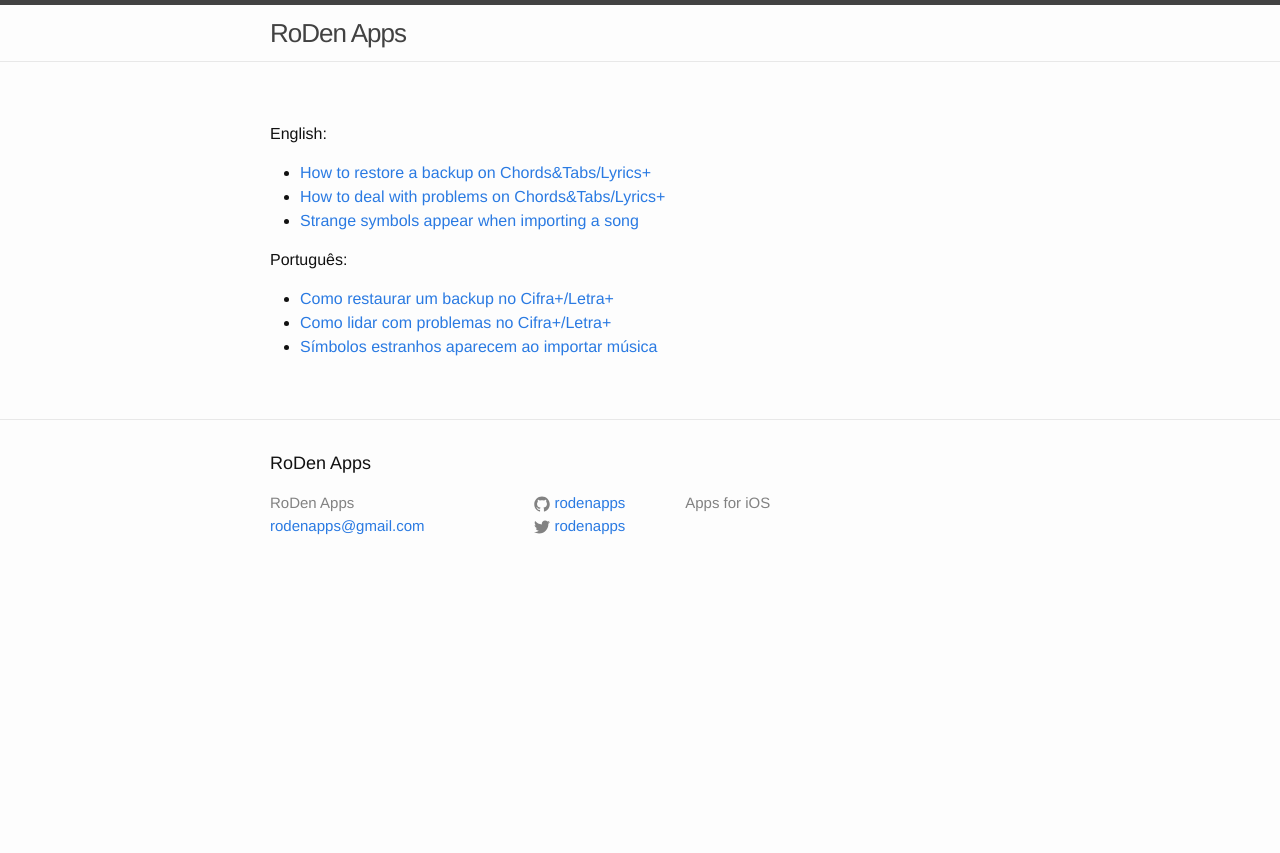
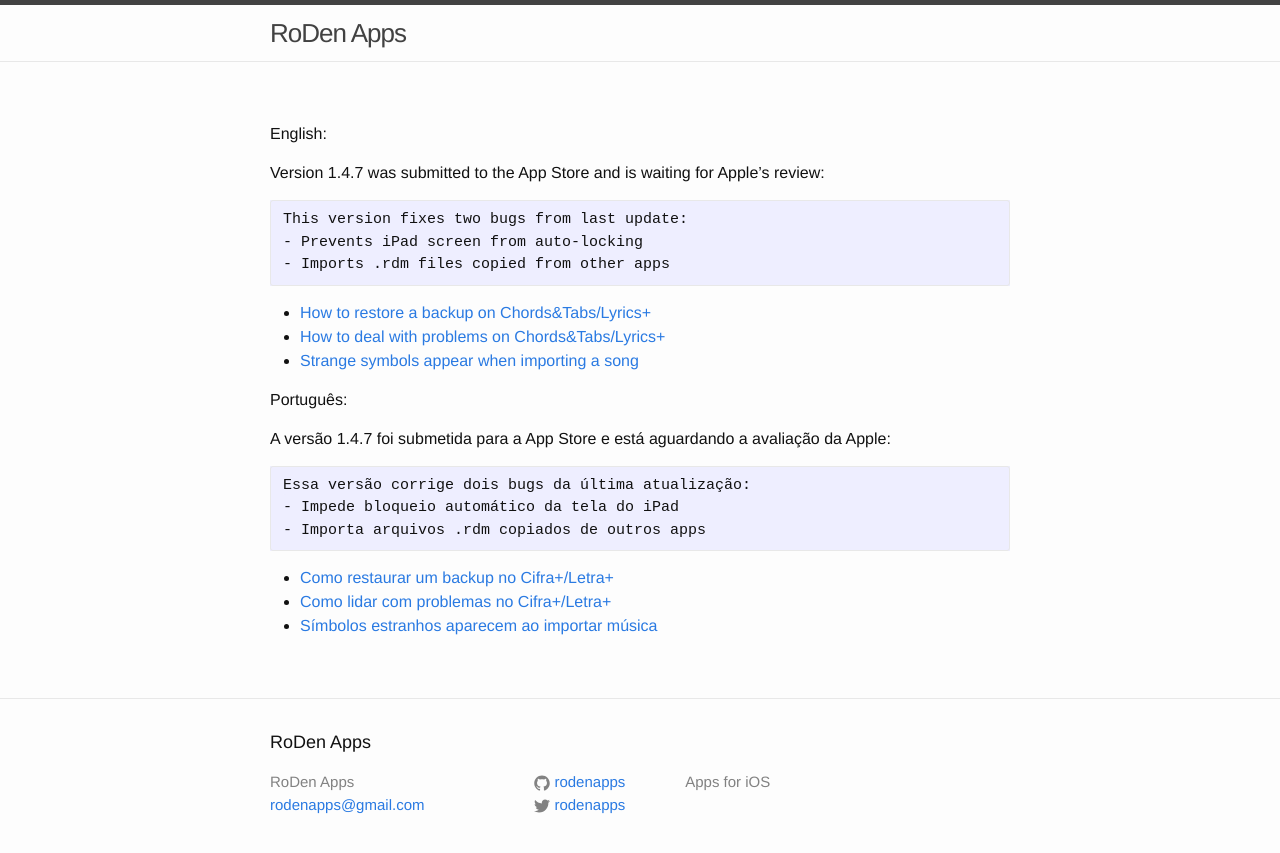
Before and after one commit to rodenapps/rodenapps.github.io, a Jekyll site: the page built from index.md, in a window 1280 px wide. Shown: the top 853 px of the page. Built offline with Jekyll 4.4.1, drawn with Linux system fonts in a browser that asks for light colours.

Commit message:
Update index.md

````diff
--- a/index.md
+++ b/index.md
@@ -3,6 +3,14 @@ layout: page
 ---
 
 English:
+
+Version 1.4.7 was submitted to the App Store and is waiting for Apple's review:
+
+```
+This version fixes two bugs from last update:
+- Prevents iPad screen from auto-locking
+- Imports .rdm files copied from other apps
+```
 
 - [How to restore a backup on Chords&Tabs/Lyrics+](backup-cifra-en)
 - [How to deal with problems on Chords&Tabs/Lyrics+](troubleshooting-cifra-en)
@@ -10,6 +18,14 @@ English:
 
 Português:
 
+A versão 1.4.7 foi submetida para a App Store e está aguardando a avaliação da Apple:
+
+```
+Essa versão corrige dois bugs da última atualização:
+- Impede bloqueio automático da tela do iPad
+- Importa arquivos .rdm copiados de outros apps
+```
+
 - [Como restaurar um backup no Cifra+/Letra+](backup-cifra-br)
 - [Como lidar com problemas no Cifra+/Letra+](troubleshooting-cifra-br)
 - [Símbolos estranhos aparecem ao importar música](symbols-br)
````
